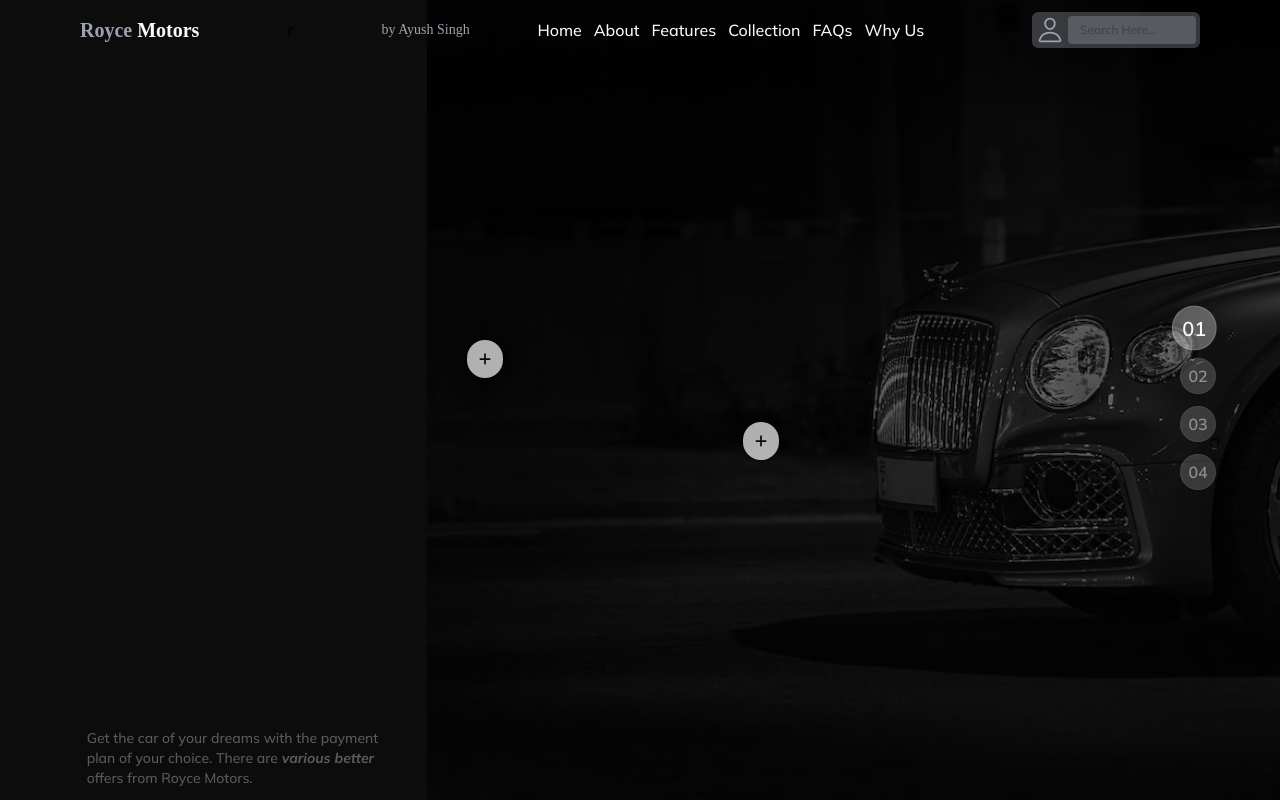
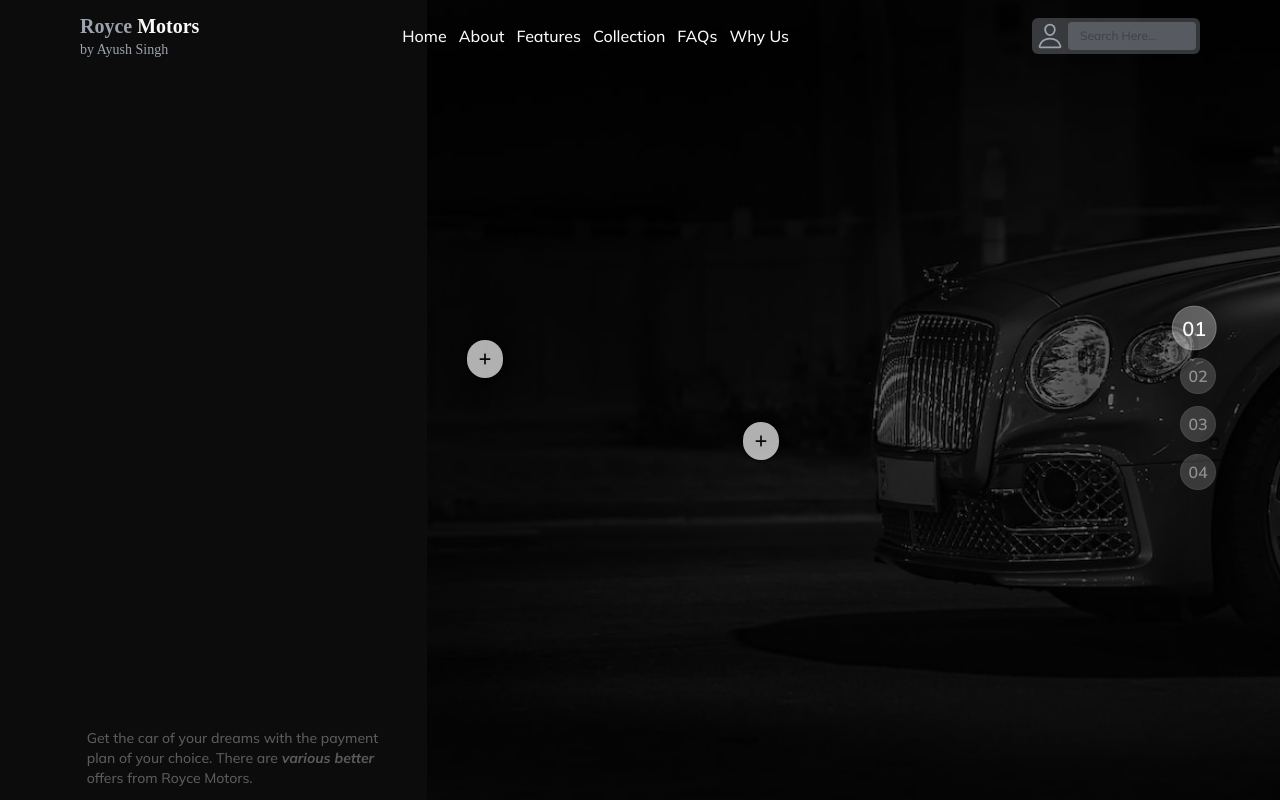
Before and after one commit to ayushsingh1524/Roycemotors, a website: page index.html in a window 1280 px wide. Shown: the top 800 px of the page. Drawn offline with Linux system fonts and the light colour scheme; files whose address does not match are found by name; a web font is replaced by a local one.

Commit message:
index.html

```diff
--- a/index.html
+++ b/index.html
@@ -21,8 +21,10 @@
 </head>
 <body>
 <nav class="w-full fixed px-7 py-3 flex items-center justify-between bg-transparent z-50 lg:px-9 xl:px-20">
-        <h3 class="text-xl text-grey text-left font-bold">Royce <span class="text-light">Motors</span></h3>r
+    <div class="flex flex-col">
+        <h3 class="text-xl text-grey text-left font-bold">Royce <span class="text-light">Motors</span></h3>
         <h4 class="text-sm text-grey text-left">by Ayush Singh</h4>
+    </div>
         <button id="menu" class="w-7 bg-transparent lg:hidden">
             <img src="svgs/menu.svg" class="w-full menu_open">
             <img src="svgs/close.svg" alt="">
```
